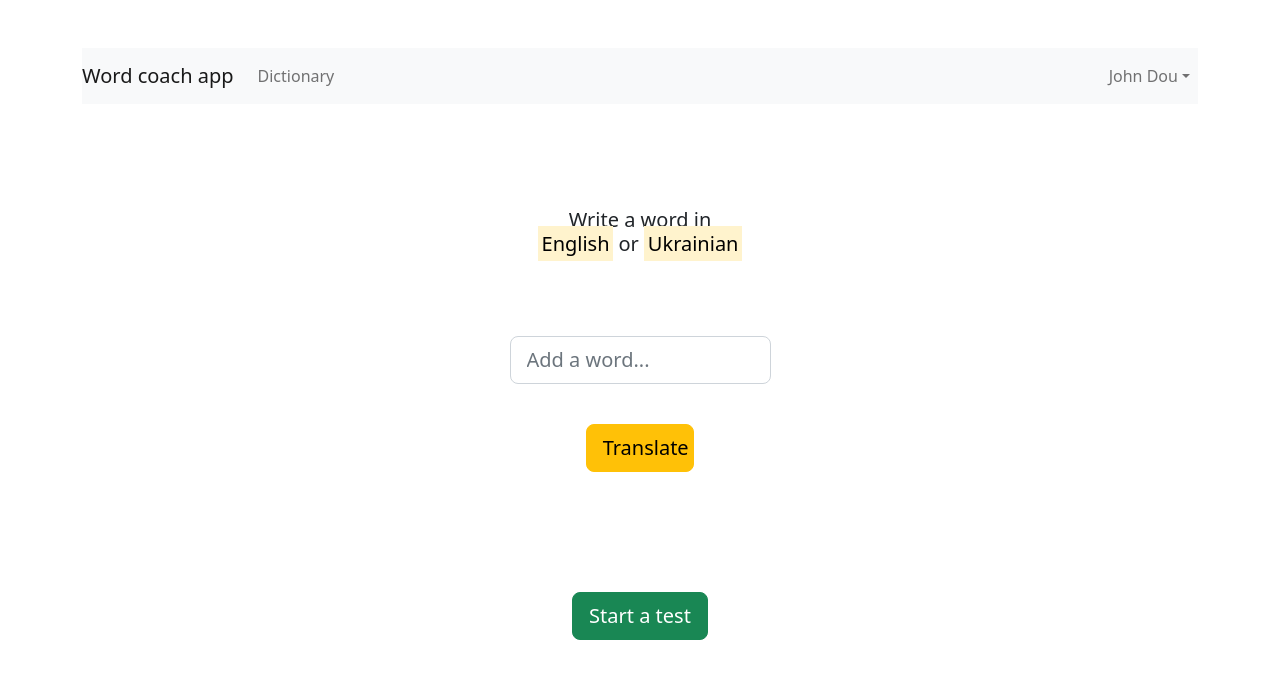
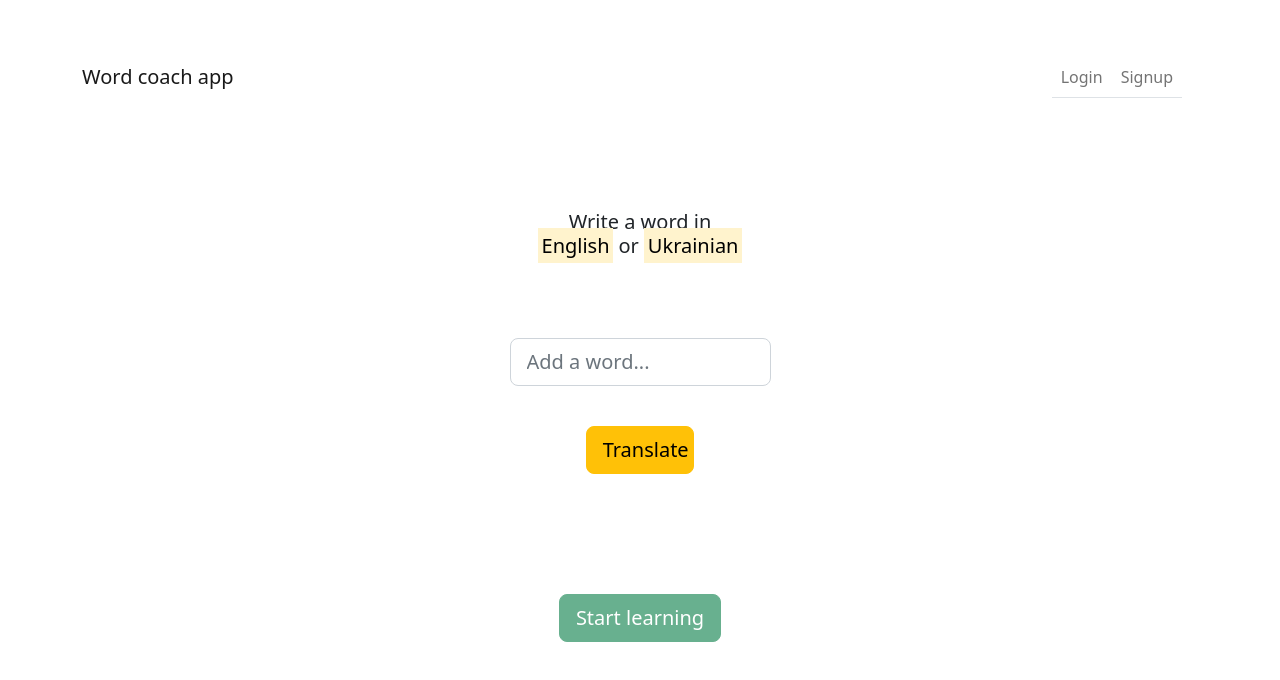
Before and after one commit to newdisease/words-coach-app, a React (Create React App) app in the folder frontend/: page / in a window 1280 px wide. Shown: the top 680 px of the page. Built offline with nearby package versions, Linux system fonts and the light colour scheme.

Commit message:
config navbar

```diff
--- a/frontend/src/Components/App.jsx
+++ b/frontend/src/Components/App.jsx
@@ -1,6 +1,6 @@
 import { Routes, Route } from "react-router-dom";
 import { Provider } from "react-redux";
-import Navigation from "./Header/Navigation";
+import Navigation from "./Navigation/Navigation";
 import { Container } from "react-bootstrap";
 import { MainPage, ErrorPage, QuizPage, DictionaryPage } from "./Pages";
 import { store } from "../Store";
@@ -12,7 +12,7 @@ function App() {
     <Provider store={store}>
       <div className="app">
         <header>
-          <Container fluid="sm" className="mt-5 text-center">
+          <Container fluid="sm" className="mt-5">
             <Navigation />
           </Container >
         </header>
--- a/frontend/src/Components/Auth/Login.jsx
+++ b/frontend/src/Components/Auth/Login.jsx
@@ -39,10 +39,14 @@ const Login = ({ show, onHide }) => {
                 })
                     .catch(error => {
                         setError("Something went wrong");
+                        setIsLoading(false);
+                        throw error;
                     })
             })
             .catch(error => {
                 setError("Something went wrong");
+                setIsLoading(false);
+                throw error;
             });
 
     }
--- a/frontend/src/Components/Header/Navigation.jsx
+++ /dev/null
@@ -1,48 +0,0 @@
-import { Nav, Navbar, NavDropdown } from 'react-bootstrap';
-import { useState } from 'react';
-import Login from '../Auth/Login';
-import Signup from '../Signup/Signup';
-import Logout from '../Auth/Logout';
-
-const Navigation = () => {
-    const [modalAuthShow, setModalAuthShow] = useState(false);
-    const [modalRegistrationShow, setModalRegistrationShow] = useState(false);
-    return (
-        <>
-            <Navbar bg="light" className='mt-5'>
-                <Navbar.Brand href="/">Word coach app</Navbar.Brand>
-                <Nav>
-                    <Nav.Link href="/dictionary">
-                        Dictionary
-                    </Nav.Link>
-                </Nav>
-                <Navbar.Collapse className="justify-content-end" id="basic-navbar-nav">
-                    <Nav className="">
-                        <NavDropdown title="John Dou" id="basic-nav-dropdown">
-                            <NavDropdown.Item onClick={Logout}>
-                                Logout
-                            </NavDropdown.Item>
-                            <NavDropdown.Item onClick={() => setModalAuthShow(true)}>
-                                Login
-                            </NavDropdown.Item>
-                            <NavDropdown.Item onClick={() => setModalRegistrationShow(true)}>
-                                Registration
-                            </NavDropdown.Item>
-                        </NavDropdown>
-                    </Nav>
-                </Navbar.Collapse>
-            </Navbar>
-            <Signup
-                show={modalRegistrationShow}
-                onHide={() => setModalRegistrationShow(false)}
-            />
-
-            <Login
-                show={modalAuthShow}
-                onHide={() => setModalAuthShow(false)}
-            />
-        </>
-    );
-}
-
-export default Navigation;
--- /dev/null
+++ b/frontend/src/Components/Navigation/Navigation.jsx
@@ -0,0 +1,45 @@
+import { Nav, Navbar } from 'react-bootstrap';
+import { useState } from 'react';
+import { useSelector } from 'react-redux';
+import { Link, NavLink } from 'react-router-dom';
+import Login from '../Auth/Login';
+import Signup from '../Signup/Signup';
+import Logout from '../Auth/Logout';
+
+const Navigation = () => {
+    const { isAuthenticated } = useSelector(state => state.login);
+    const [modalAuthShow, setModalAuthShow] = useState(false);
+    const [modalRegistrationShow, setModalRegistrationShow] = useState(false);
+    return (
+        <>
+            <Navbar expand="sm">
+                <Navbar.Brand as={Link} to="/">Word coach app</Navbar.Brand>
+                <Navbar.Toggle aria-controls="basic-navbar-nav" />
+                {!isAuthenticated ?
+                    <Navbar.Collapse className="justify-content-end mx-3" id="basic-navbar-nav">
+                        <Nav variant="tabs">
+                            <Nav.Link onClick={() => setModalAuthShow(true)}>Login</Nav.Link>
+                            <Nav.Link onClick={() => setModalRegistrationShow(true)}>Signup</Nav.Link>
+                        </Nav>
+                    </Navbar.Collapse> :
+                    <Navbar.Collapse className="justify-content-end mx-3" id="basic-navbar-nav">
+                        <Nav variant="tabs">
+                            <Nav.Link as={NavLink} to="/dictionary" className={({ isActive }) => (isActive ? 'active' : '')}>My dictionary</Nav.Link>
+                            <Nav.Link onClick={Logout}>Logout</Nav.Link>
+                        </Nav>
+                    </Navbar.Collapse>}
+            </Navbar>
+            <Signup
+                show={modalRegistrationShow}
+                onHide={() => setModalRegistrationShow(false)}
+            />
+
+            <Login
+                show={modalAuthShow}
+                onHide={() => setModalAuthShow(false)}
+            />
+        </>
+    );
+}
+
+export default Navigation;
--- a/frontend/src/Components/Pages/MainPage.jsx
+++ b/frontend/src/Components/Pages/MainPage.jsx
@@ -1,15 +1,16 @@
 import { Button } from 'react-bootstrap';
 import WordsSearchForm from '../WordsSearchForm/WordsSearchForm';
+import { useSelector } from 'react-redux';
 
 function MainPage() {
-
+    const { isAuthenticated } = useSelector(state => state.login);
 
     return (
         <div>
             <WordsSearchForm />
             <div>
-                <Button variant="success" size="lg" href='/quiz'>
-                    Start a test
+                <Button variant="success" size="lg" href='/quiz' disabled={!isAuthenticated}>
+                    Start learning
                 </Button>
             </div>
         </div>
```
